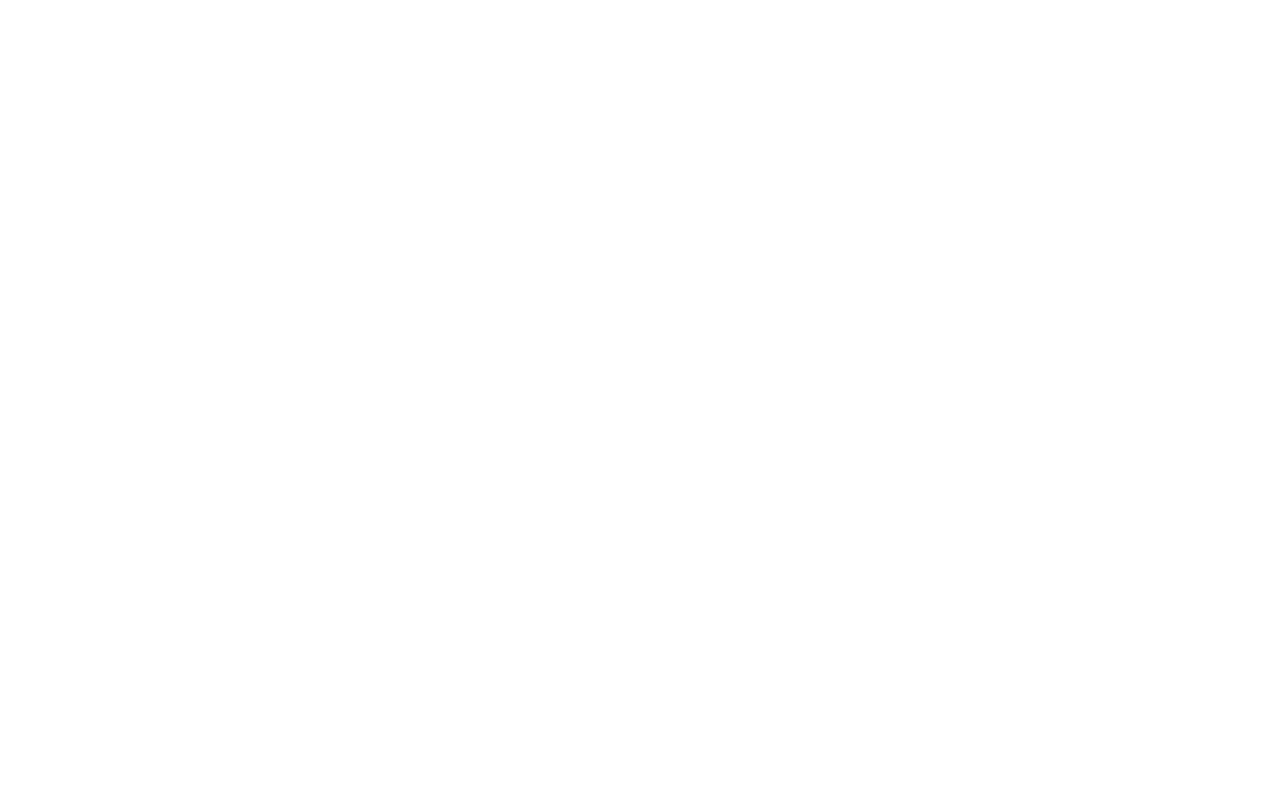
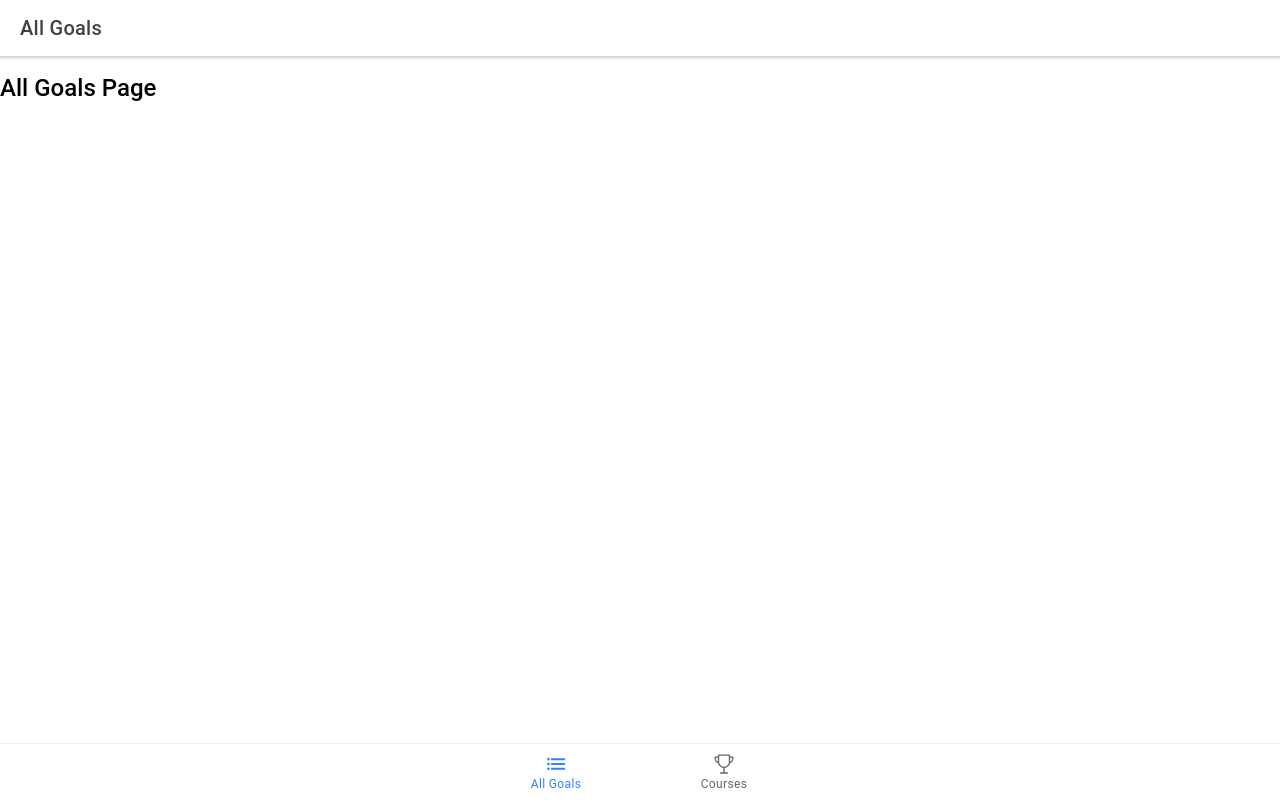
Before and after one commit to Belchenkov/react-ionic-ts-view-courses, a React (Create React App) app: page /all-goals in a window 1280 px wide. Built offline with nearby package versions, Linux system fonts and the light colour scheme.

Commit message:
Add Nav Tabs

```diff
--- a/src/App.tsx
+++ b/src/App.tsx
@@ -1,7 +1,16 @@
 import React from 'react';
-import { IonApp, IonRouterOutlet } from '@ionic/react';
+import {
+    IonApp,
+    IonRouterOutlet,
+    IonTabBar,
+    IonTabButton,
+    IonIcon,
+    IonLabel,
+    IonTabs
+} from '@ionic/react';
 import { IonReactRouter } from "@ionic/react-router";
-import { Route } from "react-router-dom";
+import { Redirect, Route } from "react-router-dom";
+import { list, trophyOutline } from 'ionicons/icons';
 
 import '@ionic/react/css/core.css';
 import '@ionic/react/css/normalize.css';
@@ -17,18 +26,35 @@
 
 import Courses from "./pages/Courses";
 import CourseGoals from "./pages/CourseGoals";
+import AllGoals from "./pages/AllGoals";
 
 const App: React.FC = () => (
   <IonApp>
     <IonReactRouter>
+        <IonTabs>
             <IonRouterOutlet>
-            <Route path="/" exact>
+                <Route path="/courses" exact>
                     <Courses />
+                </Route>
+                <Route path="/all-goals" exact>
+                    <AllGoals />
                 </Route>
                 <Route path="/course-goals">
                     <CourseGoals />
                 </Route>
+                <Redirect to="/courses" />
             </IonRouterOutlet>
+            <IonTabBar slot="bottom">
+                <IonTabButton tab="all-goals" href="/all-goals">
+                    <IonIcon icon={list} />
+                    <IonLabel>All Goals</IonLabel>
+                </IonTabButton>
+                <IonTabButton tab="courses" href="/courses">
+                    <IonIcon icon={trophyOutline} />
+                    <IonLabel>Courses</IonLabel>
+                </IonTabButton>
+            </IonTabBar>
+        </IonTabs>
     </IonReactRouter>
   </IonApp>
 );
--- /dev/null
+++ b/src/pages/AllGoals.tsx
@@ -0,0 +1,25 @@
+import React from 'react';
+import {
+    IonContent,
+    IonHeader,
+    IonTitle,
+    IonToolbar,
+    IonPage
+} from "@ionic/react";
+
+const AllGoals: React.FC = () => {
+    return (
+        <IonPage>
+            <IonHeader>
+                <IonToolbar>
+                    <IonTitle>All Goals</IonTitle>
+                </IonToolbar>
+            </IonHeader>
+            <IonContent>
+                <h2>All Goals Page</h2>
+            </IonContent>
+        </IonPage>
+    );
+};
+
+export default AllGoals;
--- a/src/pages/Courses.tsx
+++ b/src/pages/Courses.tsx
@@ -10,13 +10,13 @@
 // import { useHistory } from 'react-router-dom';
 
 const Courses: React.FC = () => {
-/*
+    /*
     const history = useHistory();
 
     const changePageHandler = () => {
         history.push('/course-goals');
     };
-*/
+    */
 
     return (
         <IonPage>
```
Lines whose indentation alone changed are shown as unchanged.
